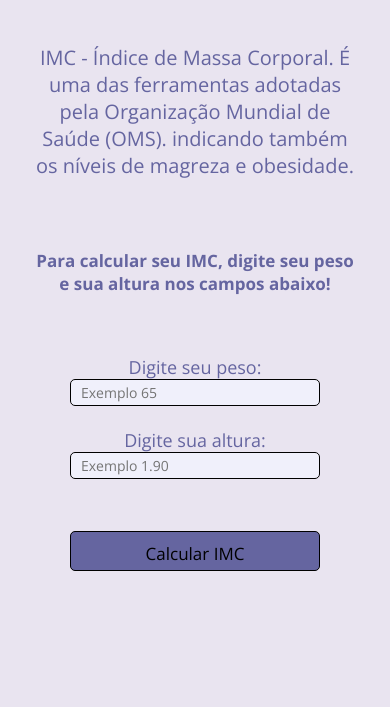
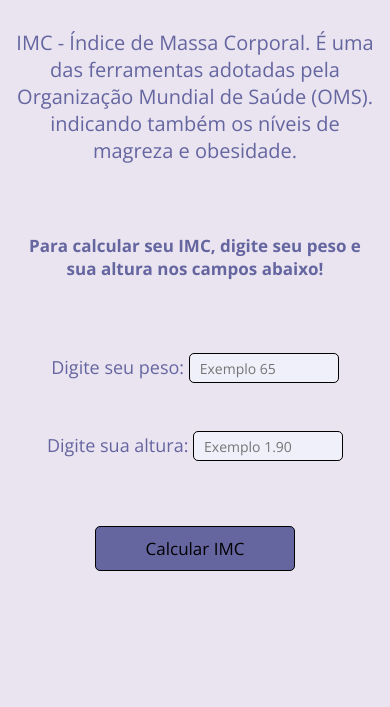
Before and after one commit to JhonatanSamuel/Calculadora-IMC, a plain HTML site: page index.html in a window 390 px wide. Shown: the part 137-844 px from the top of the page. Drawn offline with nearby package versions, Linux system fonts and the light colour scheme.

Commit message:
manutencao

```diff
--- a/styles.css
+++ b/styles.css
@@ -92,6 +92,10 @@ form input {
 
 @media screen and (max-width: 600px) {
 
+    .container {
+        padding: 15px;
+    }
+
     .resum-imc h1 {
         font-size: 30px;
     }
@@ -104,9 +108,20 @@ form input {
         font-size: 17px;
     }
 
+    form input {
+        height: 30px;
+        width: 150px;
+        margin: 13px 0;
+    }
+
+    .calcular-imc {
+        height: 45px;
+        width: 200px;
+    }
+
     #resultado {
         font-size: 25px;
-        margin-top: 50px;
+        margin-top: 40px;
         margin-bottom: 150px;
     }
 }
```
